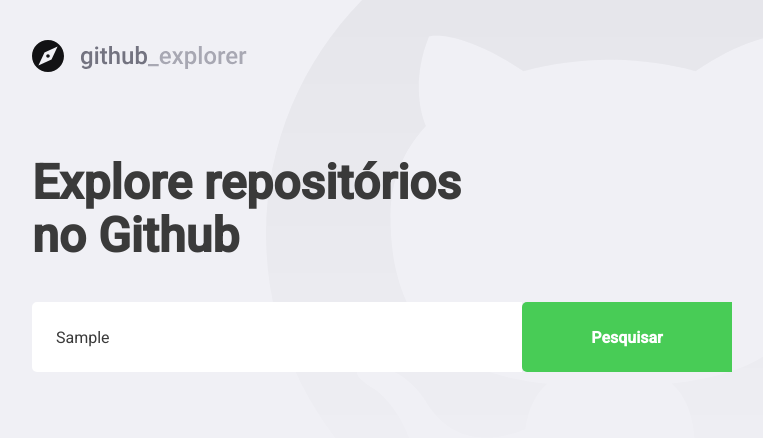
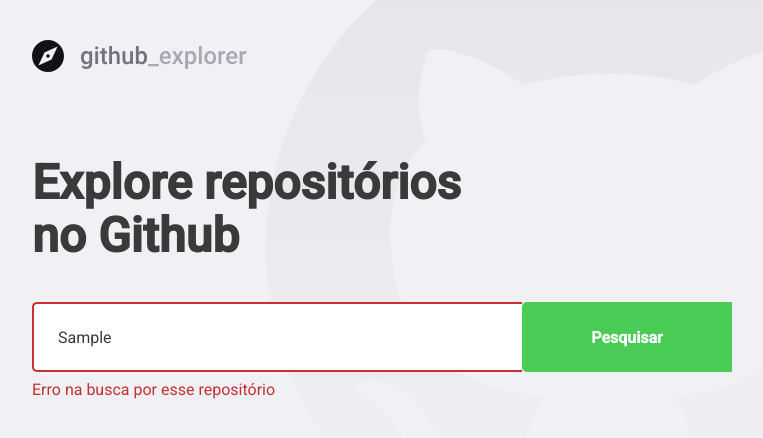
Before and after one commit to yankaique/github-explorer-reactjs, a React (Create React App) app in the folder frontend/: page / in a window 1280 px wide. Both pictures are taken after typing "Sample" into the empty fields and a click on the button "Pesquisar". Shown: the top 438 px of the page, without its empty margins (148-911 px from the left). Built offline with nearby package versions, Linux system fonts and the light colour scheme; no server answers.

Commit message:
Handling errors and Local Storage

```diff
--- a/frontend/src/pages/Dashboard/index.tsx
+++ b/frontend/src/pages/Dashboard/index.tsx
@@ -1,6 +1,6 @@
-import React, { useState, FormEvent } from 'react';
+import React, { useState, useEffect, FormEvent } from 'react';
 import { FiChevronRight } from 'react-icons/fi';
-import { Title, Form, Repositories } from './styles';
+import { Title, Form, Repositories, Error } from './styles';
 
 import api from '../../services/api';
 import logoImg from '../../assets/logo-github-explorer.svg';
@@ -18,24 +18,50 @@
 
 const Dashboard: React.FC = () => {
   const [newRepo, setNewRepo] = useState('');
-  const [repositories, setRepositories] = useState<Repository[]>([]);
+  const [inputError, setInputError] = useState('');
+  const [repositories, setRepositories] = useState<Repository[]>(() => {
+    const storageRepositories = localStorage.getItem(
+      '@GithubExplorer:repositories',
+    );
+
+    if (storageRepositories) {
+      return JSON.parse(storageRepositories);
+    }
+    return [];
+  });
+
+  useEffect(() => {
+    localStorage.setItem(
+      '@GithubExplorer:repositories',
+      JSON.stringify(repositories),
+    );
+  }, [repositories]);
 
   async function handleAddRepository(
     event: FormEvent<HTMLFormElement>,
   ): Promise<void> {
     event.preventDefault();
 
-    const response = await api.get<Repository>(`repos/${newRepo}`);
-    const repository = response.data;
-    setRepositories([...repositories, repository]);
-    setNewRepo('');
+    if (!newRepo) {
+      setInputError('Digite o autor/nome do repositório');
+      return;
+    }
+    try {
+      const response = await api.get<Repository>(`repos/${newRepo}`);
+      const repository = response.data;
+      setRepositories([...repositories, repository]);
+      setNewRepo('');
+      setInputError('');
+    } catch (Err) {
+      setInputError('Erro na busca por esse repositório');
+    }
   }
 
   return (
     <>
       <img src={logoImg} alt="Github Explorer" />
       <Title>Explore repositórios no Github</Title>
-      <Form onSubmit={handleAddRepository}>
+      <Form hasError={!!inputError} onSubmit={handleAddRepository}>
         <input
           value={newRepo}
           onChange={e => setNewRepo(e.target.value)}
@@ -44,6 +70,7 @@
         />
         <button type="submit">Pesquisar</button>
       </Form>
+      {inputError && <Error>{inputError}</Error>}
 
       <Repositories>
         {repositories.map(repository => (
--- a/frontend/src/pages/Dashboard/styles.ts
+++ b/frontend/src/pages/Dashboard/styles.ts
@@ -1,5 +1,9 @@
-import styled from 'styled-components';
+import styled, { css } from 'styled-components';
 import { shade } from 'polished';
+
+interface FormPropos {
+  hasError: boolean;
+}
 
 export const Title = styled.h1`
   font-size: 48px;
@@ -9,7 +13,7 @@
   margin-top: 80px;
 `;
 
-export const Form = styled.form`
+export const Form = styled.form<FormPropos>`
   margin-top: 40px;
   max-width: 700px;
   display: flex;
@@ -21,6 +25,14 @@
     border: 0;
     border-radius: 5px 0 0 5px;
     color: #3a3a3a;
+    border: 2px solid #fff;
+    border-right: 0;
+
+    ${props =>
+      props.hasError &&
+      css`
+        border-color: #c53030;
+      `}
 
     &::placeholder {
       color: #a8a8b3;
@@ -41,6 +53,12 @@
       background-color: ${shade(0.2, '#48cc56')};
     }
   }
+`;
+
+export const Error = styled.span`
+  display: block;
+  color: #c53030;
+  margin-top: 8px;
 `;
 
 export const Repositories = styled.div`
```
